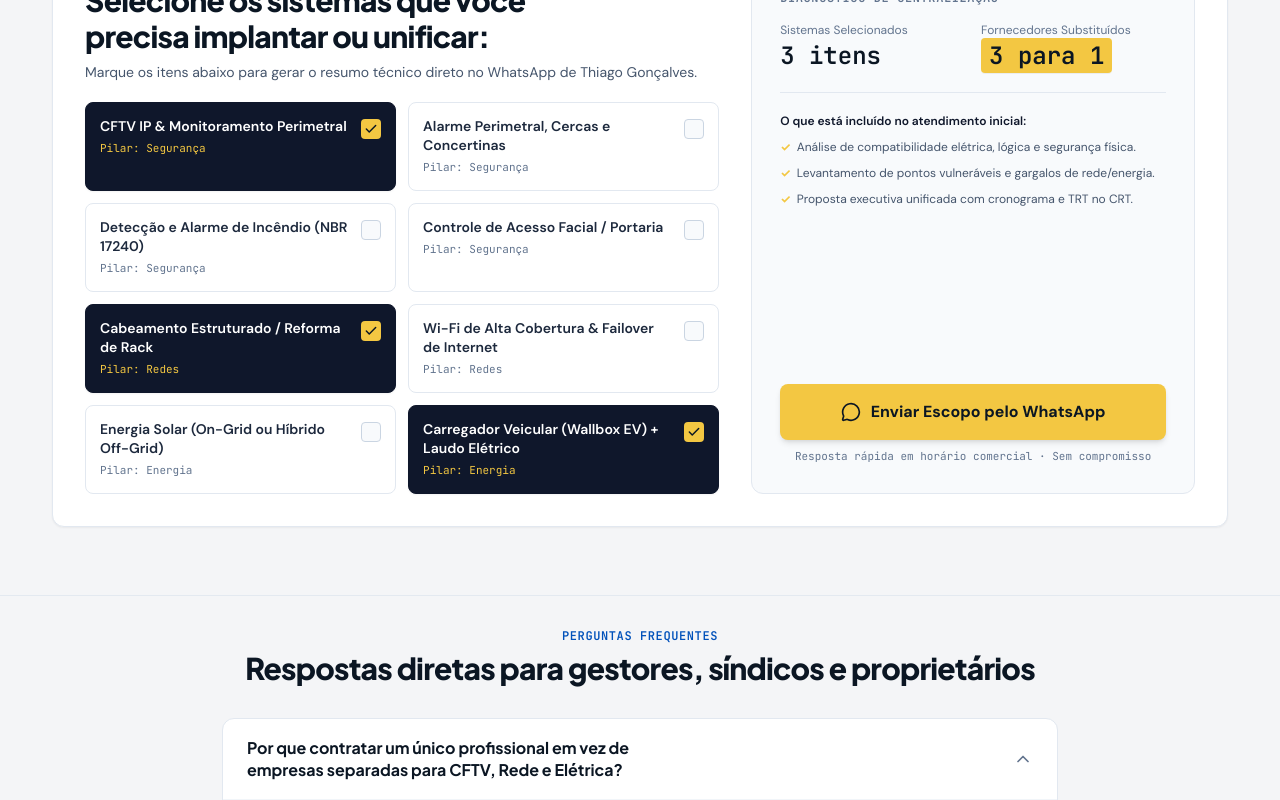
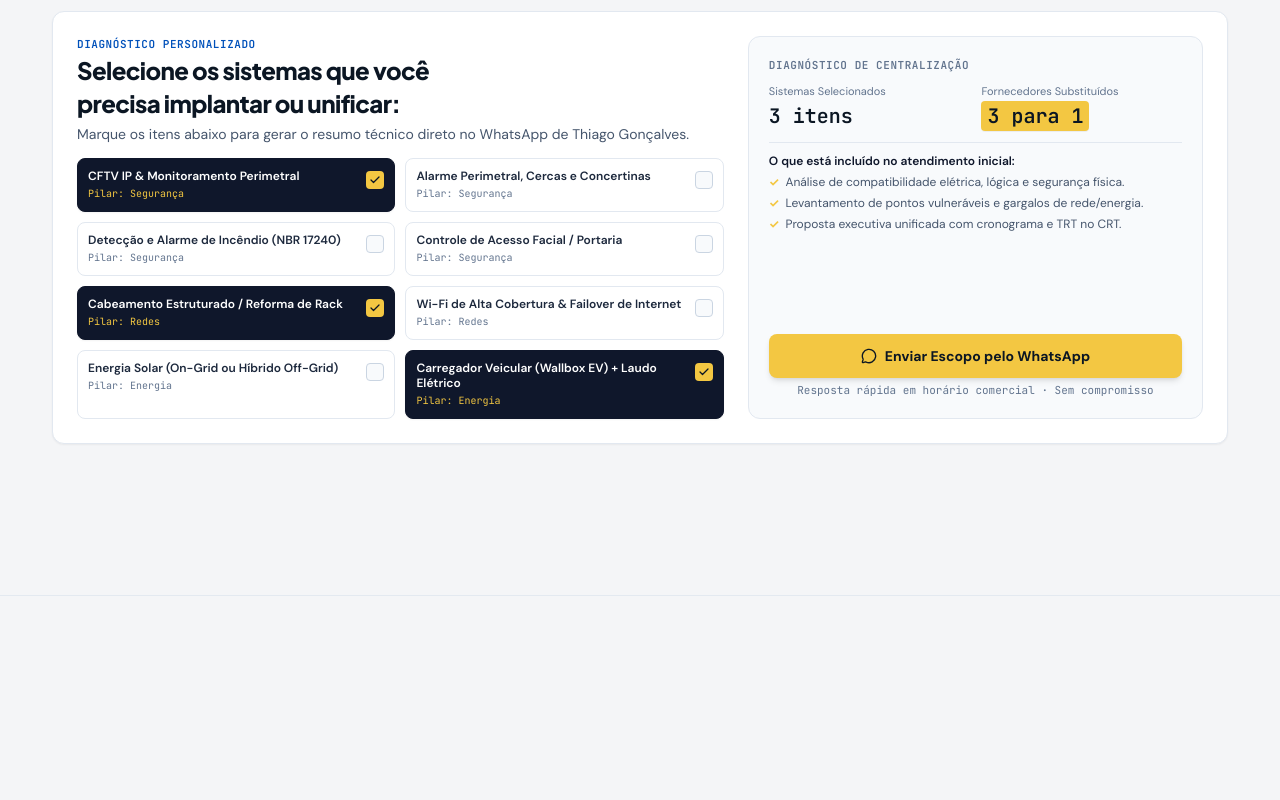
Before and after one commit to thiagotecgoncalves/bio-thiago, a React (Vite) app: page / in a window 1280 px wide. Shown: the part 1780-2580 px from the top of the page. Built offline with nearby package versions, Linux system fonts and the light colour scheme.

Commit message:
Ajustes de enquadramento em 1 tela nas secoes servicos, escopo e faq

```diff
--- a/src/components/sections/FaqSection.tsx
+++ b/src/components/sections/FaqSection.tsx
@@ -4,14 +4,14 @@ import { motion, AnimatePresence } from 'motion/react';
 import { FAQ_ITEMS } from '../../data/landingData';
 
 export const FaqSection: React.FC = () => {
-  const [openFaqIndex, setOpenFaqIndex] = useState<number | null>(0);
+  const [openFaqIndex, setOpenFaqIndex] = useState<number | null>(null);
 
   return (
     <section
       id="faq"
-      className="scroll-mt-14 sm:scroll-mt-16 pt-6 sm:pt-8 pb-8 sm:pb-12 bg-[#F4F5F7] border-b border-slate-200"
+      className="scroll-mt-14 sm:scroll-mt-16 lg:min-h-[calc(100vh-4rem)] flex flex-col justify-center py-6 sm:py-8 lg:py-3.5 xl:py-6 bg-[#F4F5F7] border-b border-slate-200"
     >
-      <div className="max-w-[900px] mx-auto px-4 sm:px-8">
+      <div className="max-w-[900px] mx-auto px-4 sm:px-8 w-full">
         <motion.div
           initial={{ opacity: 0, y: 14 }}
           whileInView={{ opacity: 1, y: 0 }}
@@ -19,15 +19,15 @@ export const FaqSection: React.FC = () => {
           transition={{ duration: 0.4 }}
           className="text-center"
         >
-          <p className="text-xs font-mono font-semibold text-[#0051BA] tracking-wider uppercase">
+          <p className="text-[11px] sm:text-xs font-mono font-semibold text-[#0051BA] tracking-wider uppercase">
             Perguntas Frequentes
           </p>
-          <h2 className="mt-1.5 font-display text-xl sm:text-3xl font-extrabold text-[#0B1623] tracking-tight">
+          <h2 className="mt-1 font-display text-lg sm:text-2xl lg:text-2xl font-extrabold text-[#0B1623] tracking-tight">
             Respostas diretas para gestores, síndicos e proprietários
           </h2>
         </motion.div>
 
-        <div className="mt-6 sm:mt-8 space-y-3">
+        <div className="mt-3.5 sm:mt-5 lg:mt-3 xl:mt-5 space-y-2 sm:space-y-2.5">
           {FAQ_ITEMS.map((item, index) => {
             const isOpen = openFaqIndex === index;
             return (
@@ -42,14 +42,14 @@ export const FaqSection: React.FC = () => {
                 <button
                   type="button"
                   onClick={() => setOpenFaqIndex(isOpen ? null : index)}
-                  className="w-full px-4 sm:px-6 py-3.5 sm:py-4.5 text-left flex items-center justify-between gap-3 sm:gap-4 cursor-pointer hover:bg-slate-50/70 transition-colors"
+                  className="w-full px-3.5 sm:px-5 py-2.5 sm:py-3 text-left flex items-center justify-between gap-3 cursor-pointer hover:bg-slate-50/70 transition-colors"
                   aria-expanded={isOpen}
                 >
-                  <span className="font-display text-xs sm:text-base font-bold text-[#0B1623] leading-snug">
+                  <span className="font-display text-xs sm:text-sm lg:text-[13px] xl:text-sm font-bold text-[#0B1623] leading-snug">
                     {item.question}
                   </span>
                   <ChevronDown
-                    className={`w-4 h-4 sm:w-5 sm:h-5 text-slate-500 shrink-0 transition-transform duration-200 ${
+                    className={`w-4 h-4 sm:w-4.5 sm:h-4.5 text-slate-500 shrink-0 transition-transform duration-200 ${
                       isOpen ? 'rotate-180 text-[#0B1623]' : ''
                     }`}
                   />
@@ -64,7 +64,7 @@ export const FaqSection: React.FC = () => {
                       transition={{ duration: 0.25, ease: 'easeInOut' }}
                       className="overflow-hidden"
                     >
-                      <div className="px-4 sm:px-6 pb-4 sm:pb-5 text-xs sm:text-sm text-slate-600 leading-relaxed border-t border-slate-100 pt-3 sm:pt-4">
+                      <div className="px-3.5 sm:px-5 pb-3 sm:pb-3.5 text-xs sm:text-[13px] text-slate-600 leading-relaxed border-t border-slate-100 pt-2 sm:pt-2.5">
                         {item.answer}
                       </div>
                     </motion.div>
--- a/src/components/sections/ScopeSimulator.tsx
+++ b/src/components/sections/ScopeSimulator.tsx
@@ -22,7 +22,7 @@ export const ScopeSimulator: React.FC<ScopeSimulatorProps> = ({
   return (
     <section
       id="escopo"
-      className="scroll-mt-14 sm:scroll-mt-16 lg:min-h-[calc(100vh-4rem)] flex flex-col justify-center py-6 sm:py-8 lg:py-12 bg-[#F4F5F7] border-b border-slate-200/90"
+      className="scroll-mt-14 sm:scroll-mt-16 lg:min-h-[calc(100vh-4rem)] flex flex-col justify-center py-5 sm:py-6 lg:py-2.5 xl:py-4 bg-[#F4F5F7] border-b border-slate-200/90"
     >
       <div className="max-w-[1240px] mx-auto px-4 sm:px-8 w-full">
         <motion.div
@@ -30,25 +30,25 @@ export const ScopeSimulator: React.FC<ScopeSimulatorProps> = ({
           whileInView={{ opacity: 1, y: 0 }}
           viewport={{ once: true, amount: 0.2 }}
           transition={{ duration: 0.45 }}
-          className="bg-white border border-slate-200 rounded-xl p-4 sm:p-7 lg:p-8 shadow-xs"
+          className="bg-white border border-slate-200 rounded-xl p-3.5 sm:p-5 lg:p-3.5 xl:p-6 shadow-xs"
         >
-          <div className="grid grid-cols-1 lg:grid-cols-12 gap-6 sm:gap-8 items-stretch">
+          <div className="grid grid-cols-1 lg:grid-cols-12 gap-3.5 sm:gap-5 lg:gap-3.5 xl:gap-6 items-stretch">
             {/* Coluna Esquerda: Opções de Escopo */}
             <div className="lg:col-span-7 flex flex-col justify-between">
               <div>
-                <span className="text-[11px] font-mono font-bold uppercase tracking-wider text-[#0051BA] block mb-1">
+                <span className="text-[10px] sm:text-[11px] font-mono font-bold uppercase tracking-wider text-[#0051BA] block mb-0.5">
                   Diagnóstico Personalizado
                 </span>
-                <h2 className="font-display text-lg sm:text-2xl lg:text-3xl font-extrabold text-[#0B1623] tracking-tight">
+                <h2 className="font-display text-base sm:text-xl lg:text-lg xl:text-2xl font-extrabold text-[#0B1623] tracking-tight leading-snug">
                   Selecione os sistemas que você precisa implantar ou unificar:
                 </h2>
-                <p className="mt-1.5 sm:mt-2 text-xs sm:text-sm text-slate-600">
+                <p className="mt-0.5 sm:mt-1 text-xs sm:text-sm text-slate-600">
                   Marque os itens abaixo para gerar o resumo técnico direto no WhatsApp de Thiago Gonçalves.
                 </p>
               </div>
 
               {/* Grid de Checkboxes com Microinterações */}
-              <div className="mt-4 sm:mt-5 grid grid-cols-1 sm:grid-cols-2 gap-2.5 sm:gap-3">
+              <div className="mt-2.5 sm:mt-3.5 lg:mt-2 xl:mt-3.5 grid grid-cols-1 sm:grid-cols-2 gap-2 sm:gap-2.5 lg:gap-2 xl:gap-2.5">
                 {SCOPE_OPTIONS.map((option) => {
                   const isSelected = selectedScope.includes(option.id);
                   return (
@@ -57,18 +57,18 @@ export const ScopeSimulator: React.FC<ScopeSimulatorProps> = ({
                       type="button"
                       whileTap={{ scale: 0.98 }}
                       onClick={() => onToggleScope(option.id)}
-                      className={`text-left p-3 sm:p-3.5 rounded-lg border transition-all duration-150 cursor-pointer flex items-start justify-between gap-3 ${
+                      className={`text-left p-2 sm:p-2.5 lg:p-2 xl:p-2.5 rounded-lg border transition-all duration-150 cursor-pointer flex items-start justify-between gap-2 ${
                         isSelected
                           ? 'bg-slate-900 text-white border-slate-900 shadow-xs'
                           : 'bg-white text-slate-800 border-slate-200 hover:border-slate-300 hover:bg-slate-50/50'
                       }`}
                     >
                       <div className="min-w-0 flex-1">
-                        <p className="text-xs sm:text-sm font-semibold leading-snug">
+                        <p className="text-xs lg:text-[11.5px] xl:text-xs font-semibold leading-tight">
                           {option.label}
                         </p>
                         <p
-                          className={`text-[11px] font-mono mt-1 ${
+                          className={`text-[10px] font-mono mt-0.5 ${
                             isSelected ? 'text-[#f3c742]' : 'text-slate-500'
                           }`}
                         >
@@ -76,13 +76,13 @@ export const ScopeSimulator: React.FC<ScopeSimulatorProps> = ({
                         </p>
                       </div>
                       <div
-                        className={`w-5 h-5 rounded flex items-center justify-center shrink-0 mt-0.5 transition-colors duration-150 ${
+                        className={`w-4 h-4 sm:w-4.5 sm:h-4.5 rounded flex items-center justify-center shrink-0 mt-0.5 transition-colors duration-150 ${
                           isSelected
                             ? 'bg-[#f3c742] text-[#0B1623]'
                             : 'border border-slate-300 bg-slate-50'
                         }`}
                       >
-                        {isSelected && <Check className="w-3.5 h-3.5 stroke-[2.5]" />}
+                        {isSelected && <Check className="w-3 h-3 stroke-[2.5]" />}
                       </div>
                     </motion.button>
                   );
@@ -91,30 +91,30 @@ export const ScopeSimulator: React.FC<ScopeSimulatorProps> = ({
             </div>
 
             {/* Coluna Direita: Resumo do Diagnóstico & CTA */}
-            <div className="lg:col-span-5 bg-[#F8FAFC] border border-slate-200 rounded-xl p-4 sm:p-7 flex flex-col justify-between">
+            <div className="lg:col-span-5 bg-[#F8FAFC] border border-slate-200 rounded-xl p-3 sm:p-4 lg:p-3 xl:p-5 flex flex-col justify-between">
               <div>
-                <p className="text-xs font-mono font-semibold text-slate-500 tracking-wider">
+                <p className="text-[10px] sm:text-[11px] font-mono font-semibold text-slate-500 tracking-wider">
                   DIAGNÓSTICO DE CENTRALIZAÇÃO
                 </p>
-                <div className="mt-3 sm:mt-4 grid grid-cols-2 gap-3 sm:gap-4 pb-4 sm:pb-5 border-b border-slate-200">
+                <div className="mt-2 sm:mt-2.5 grid grid-cols-2 gap-2 sm:gap-3 pb-2 sm:pb-3 border-b border-slate-200">
                   <div>
-                    <p className="text-xs text-slate-500">Sistemas Selecionados</p>
-                    <p className="text-lg sm:text-2xl font-extrabold font-mono text-[#0B1623] tabular-nums mt-0.5">
+                    <p className="text-[11px] text-slate-500">Sistemas Selecionados</p>
+                    <p className="text-base sm:text-xl lg:text-lg xl:text-xl font-extrabold font-mono text-[#0B1623] tabular-nums mt-0.5">
                       {selectedScope.length} {selectedScope.length === 1 ? 'item' : 'itens'}
                     </p>
                   </div>
                   <div>
-                    <p className="text-xs text-slate-500">Fornecedores Substituídos</p>
-                    <p className="text-lg sm:text-2xl font-extrabold font-mono text-[#0B1623] tabular-nums mt-0.5">
-                      <span className="bg-[#f3c742] px-2 py-0.5 rounded shadow-2xs">
+                    <p className="text-[11px] text-slate-500">Fornecedores Substituídos</p>
+                    <p className="text-base sm:text-xl lg:text-lg xl:text-xl font-extrabold font-mono text-[#0B1623] tabular-nums mt-0.5">
+                      <span className="bg-[#f3c742] px-1.5 py-0.5 rounded shadow-2xs">
                         {estimatedSuppliersReplaced} para 1
                       </span>
                     </p>
                   </div>
                 </div>
 
-                <div className="mt-4 sm:mt-5 space-y-2 sm:space-y-2.5 text-xs text-slate-600">
-                  <p className="font-semibold text-slate-900">
+                <div className="mt-2 sm:mt-2.5 space-y-1 sm:space-y-1.5 text-[11px] lg:text-[11px] xl:text-xs text-slate-600 leading-tight">
+                  <p className="font-semibold text-slate-900 text-xs">
                     O que está incluído no atendimento inicial:
                   </p>
                   <p className="flex items-start gap-1.5">
@@ -132,19 +132,19 @@ export const ScopeSimulator: React.FC<ScopeSimulatorProps> = ({
                 </div>
               </div>
 
-              <div className="mt-6 sm:mt-8">
+              <div className="mt-3 sm:mt-4 lg:mt-2.5 xl:mt-4">
                 <motion.a
                   whileHover={{ scale: 1.02 }}
                   whileTap={{ scale: 0.98 }}
                   href={onWhatsAppClick()}
                   target="_blank"
                   rel="noopener noreferrer"
-                  className="w-full inline-flex items-center justify-center gap-2.5 px-4 sm:px-6 py-3.5 sm:py-4 rounded-lg bg-[#f3c742] hover:bg-[#eab825] text-[#0B1623] text-sm sm:text-base font-bold shadow-md hover:shadow-lg transition-all duration-150"
+                  className="w-full inline-flex items-center justify-center gap-2 px-3 sm:px-4 py-2 sm:py-2.5 lg:py-2 xl:py-3 rounded-lg bg-[#f3c742] hover:bg-[#eab825] text-[#0B1623] text-xs sm:text-sm font-bold shadow-md hover:shadow-lg transition-all duration-150"
                 >
-                  <MessageCircle className="w-5 h-5 shrink-0" />
+                  <MessageCircle className="w-4 h-4 shrink-0" />
                   <span>Enviar Escopo pelo WhatsApp</span>
                 </motion.a>
-                <p className="mt-2 text-[11px] text-center text-slate-500 font-mono">
+                <p className="mt-1 text-[10px] sm:text-[11px] text-center text-slate-500 font-mono">
                   Resposta rápida em horário comercial · Sem compromisso
                 </p>
               </div>
--- a/src/components/sections/ServicesSection.tsx
+++ b/src/components/sections/ServicesSection.tsx
@@ -23,7 +23,7 @@ export const ServicesSection: React.FC<ServicesSectionProps> = ({
   return (
     <section
       id="servicos"
-      className="scroll-mt-14 sm:scroll-mt-16 lg:min-h-[calc(100vh-4rem)] flex flex-col justify-center py-6 sm:py-8 lg:py-4 xl:py-6 bg-white border-b border-slate-200/80"
+      className="scroll-mt-14 sm:scroll-mt-16 lg:min-h-[calc(100vh-4rem)] flex flex-col justify-center py-5 sm:py-6 lg:py-2.5 xl:py-4 bg-white border-b border-slate-200/80"
     >
       <div className="max-w-[1240px] mx-auto px-4 sm:px-8 w-full">
         {/* Cabeçalho da Seção com Animação Suave */}
```
